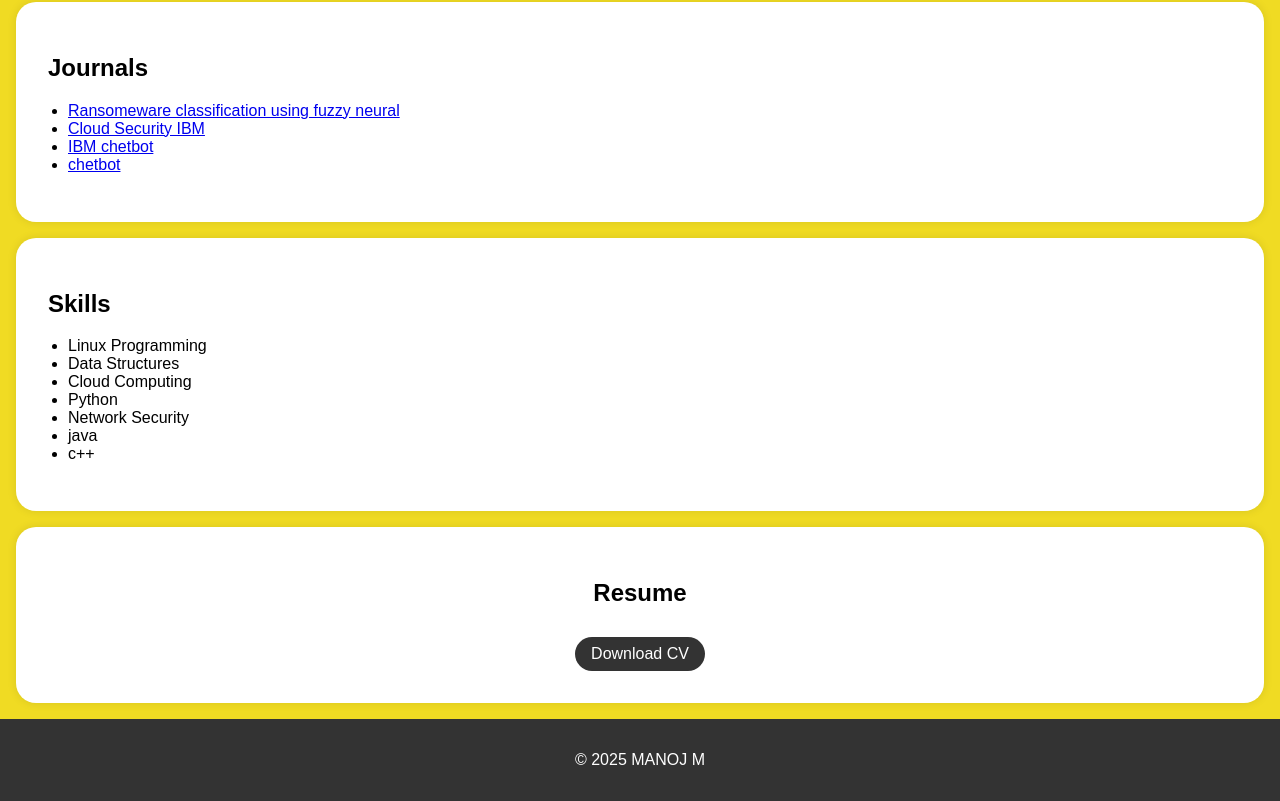
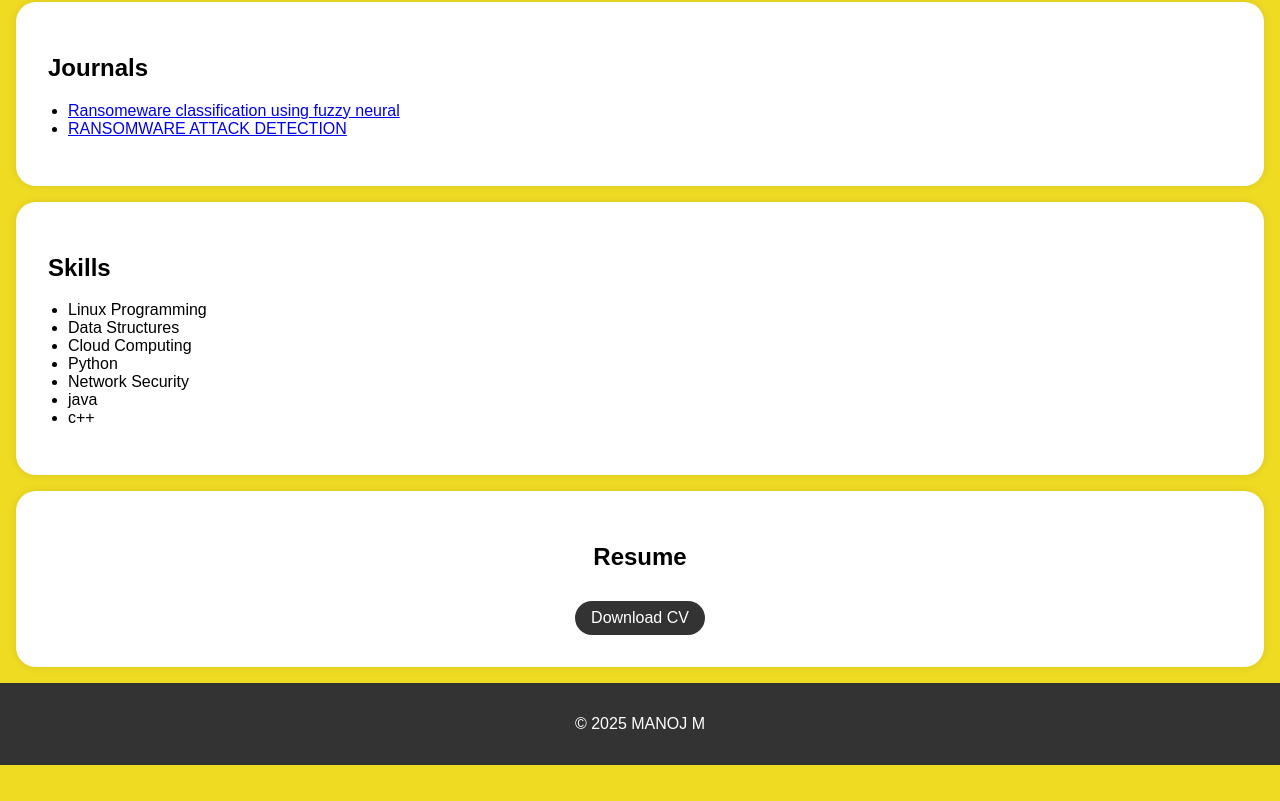
Before and after one commit to manu9790/mano, a plain HTML site: page index.html in a window 1280 px wide. Shown: the part 1280-2081 px from the top of the page. After the commit the page ends 2045 px from the top, so only its background shows below. Drawn offline with Linux system fonts and the light colour scheme.

Commit message:
Update index.html

```diff
--- a/index.html
+++ b/index.html
@@ -151,9 +151,8 @@
             <h2>Journals</h2>
             <ul>
                 <li><a href="https://github.com/manu9790/mano/blob/9209457d03e2a5fa88bb067a7b9265fd93552ed7/IJHS-8026%2B11268-11278.pdf"> Ransomeware classification using fuzzy neural  </a></li>
-                <li><a href="https://github.com/techtrainer20/blockchain.git">Cloud Security IBM</a></li>
-                <li><a href="#">IBM chetbot</a></li>
-                <li><a href="#">chetbot</a></li>
+                <li><a href="https://github.com/manu9790/mano/blob/2a42f8a7ba154a13fd5b00bb348c30f5d5773f36/161-Feb-2717%20(2).pdf">RANSOMWARE ATTACK DETECTION</a></li>
+
                 <!-- Add more project links here -->
             </ul>
         </div>
```
